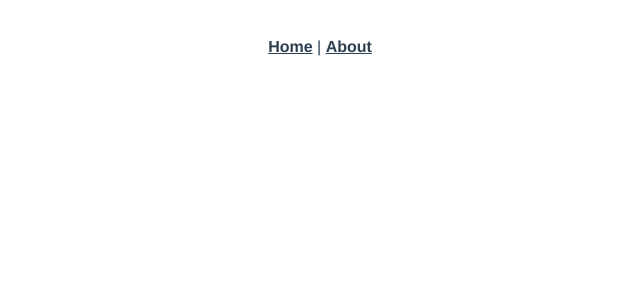
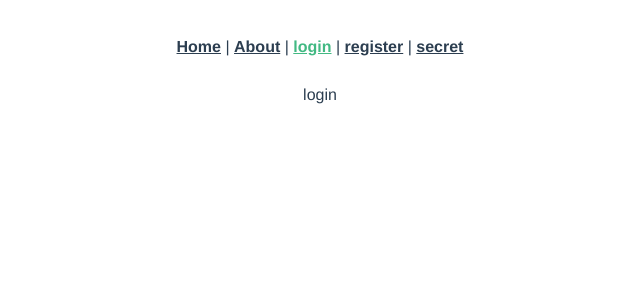
Before and after one commit to konopek94/vue-firebase-auth, a Vue app: page /login in a window 1280 px wide. Before the commit this address had no page. Shown: the top 300 px of the page, without its empty margins (320-960 px from the left). Built offline with nearby package versions, Linux system fonts and the light colour scheme.

Commit message:
add views

```diff
--- a/src/App.vue
+++ b/src/App.vue
@@ -1,7 +1,10 @@
 <template>
   <div id="nav">
     <router-link to="/">Home</router-link> |
-    <router-link to="/about">About</router-link>
+    <router-link to="/about">About</router-link> |
+    <router-link to="/login">login</router-link> |
+    <router-link to="/register">register</router-link> |
+    <router-link to="/secret">secret</router-link>
   </div>
   <router-view/>
 </template>
--- a/src/router/index.js
+++ b/src/router/index.js
@@ -1,11 +1,29 @@
 import { createRouter, createWebHistory } from 'vue-router'
 import Home from '../views/Home.vue'
+import Login from '../views/Login.vue'
+import Register from '../views/Register.vue'
+import Secret from '../views/Secret.vue'
 
 const routes = [
   {
     path: '/',
     name: 'Home',
     component: Home
+  },
+  {
+    path: '/login',
+    name: 'Login',
+    component: Login
+  },
+  {
+    path: '/register',
+    name: 'Register',
+    component: Register
+  },
+  {
+    path: '/secret',
+    name: 'Secret',
+    component: Secret
   },
   {
     path: '/about',
--- /dev/null
+++ b/src/views/Login.vue
@@ -0,0 +1,19 @@
+<template>
+  <div>
+login
+  </div>
+</template>
+
+<script>
+export default {
+  setup () {
+
+
+    return {}
+  }
+}
+</script>
+
+<style lang="scss" scoped>
+
+</style>
--- /dev/null
+++ b/src/views/Register.vue
@@ -0,0 +1,19 @@
+<template>
+  <div>
+register
+  </div>
+</template>
+
+<script>
+export default {
+  setup () {
+
+
+    return {}
+  }
+}
+</script>
+
+<style lang="scss" scoped>
+
+</style>
--- /dev/null
+++ b/src/views/Secret.vue
@@ -0,0 +1,15 @@
+<template>
+  <div>
+secret
+  </div>
+</template>
+
+<script>
+  export default {
+
+  }
+</script>
+
+<style lang="scss" scoped>
+
+</style>
```
